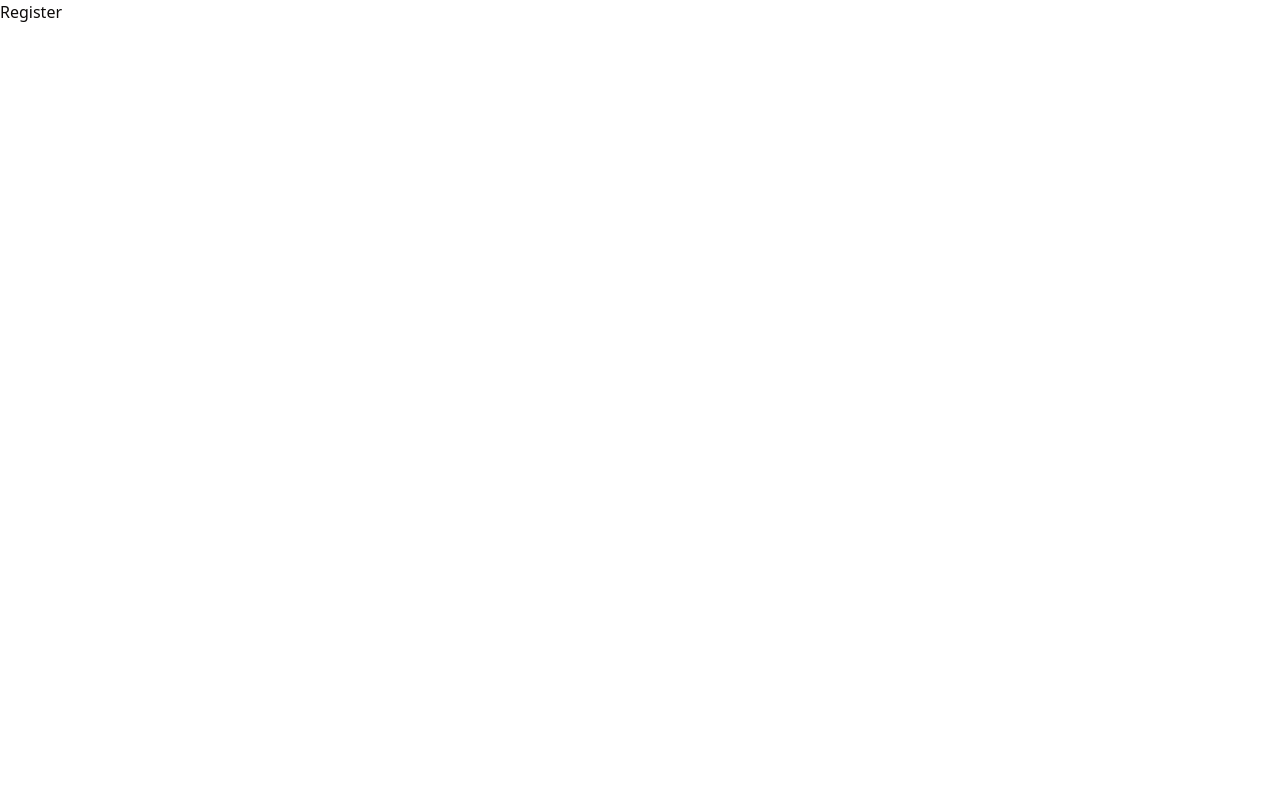
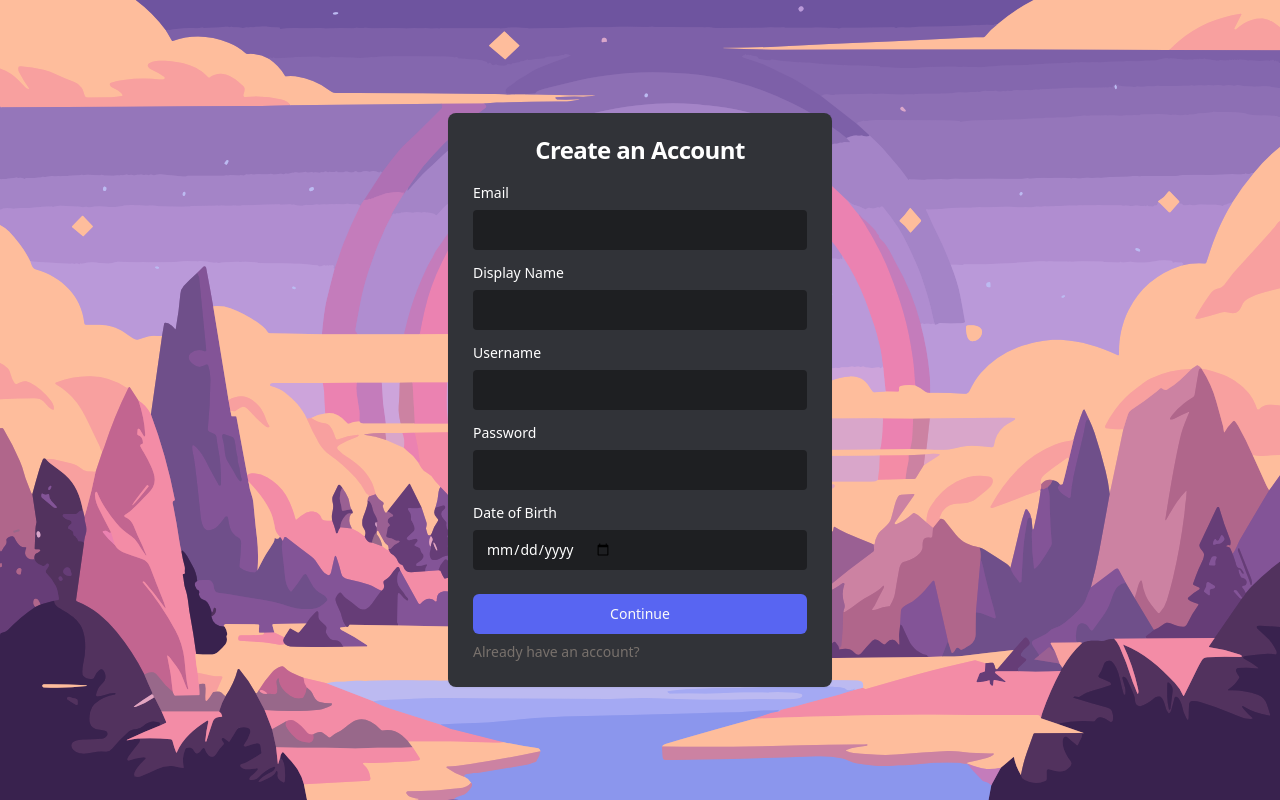
Before and after one commit to tusharag6/codeword, a React (Vite) app in the folder client/: page /register in a window 1280 px wide. Built offline with nearby package versions, Linux system fonts and the light colour scheme.

Commit message:
feat: made register page

```diff
--- a/client/src/components/LoginCard.tsx
+++ b/client/src/components/LoginCard.tsx
@@ -1,3 +1,4 @@
+import { Link } from 'react-router-dom';
 import { Button } from './ui/button';
 import {
   Card,
@@ -53,7 +54,11 @@ export default function LoginCard() {
       <CardFooter className="flex flex-col gap-2 items-start">
         <Button className="w-full bg-[#5865f2]">Login</Button>
         <div className="text-sm text-muted-foreground text-[#a4a9b0]">
-          Need an account? Register
+          Need an account?
+          <Link className="text-[#0b8ccd]" to="/register">
+            {' '}
+            Register
+          </Link>
         </div>
       </CardFooter>
     </Card>
--- /dev/null
+++ b/client/src/components/RegisterCard.tsx
@@ -0,0 +1,90 @@
+import { Link } from 'react-router-dom';
+import { Button } from './ui/button';
+import {
+  Card,
+  CardContent,
+  CardFooter,
+  CardHeader,
+  CardTitle,
+} from './ui/card';
+import { Input } from './ui/input';
+import { Label } from './ui/label';
+
+export default function RegisterCard() {
+  return (
+    <Card className="w-[30%] border bg-[#313338] border-transparent text-white">
+      <CardHeader className="flex flex-col items-center">
+        <CardTitle className="font-bold">Create an Account</CardTitle>
+      </CardHeader>
+      <CardContent>
+        <form>
+          <div className="grid w-full items-center gap-4">
+            <div className="flex flex-col space-y-1.5">
+              <Label htmlFor="email" className="pb-1">
+                Email
+              </Label>
+              <Input
+                type="email"
+                id="email"
+                className="bg-[#1e1f22] border-transparent"
+                required
+              />
+            </div>
+            <div className="flex flex-col space-y-1.5">
+              <Label htmlFor="displayName" className="pb-1">
+                Display Name
+              </Label>
+              <Input
+                type="text"
+                id="displayName"
+                className="bg-[#1e1f22] border-transparent"
+                required
+              />
+            </div>
+            <div className="flex flex-col space-y-1.5">
+              <Label htmlFor="username" className="pb-1">
+                Username
+              </Label>
+              <Input
+                type="text"
+                id="username"
+                className="bg-[#1e1f22] border-transparent"
+                required
+              />
+            </div>
+            <div className="flex flex-col space-y-1.5">
+              <Label htmlFor="password" className="pb-1">
+                Password
+              </Label>
+              <Input
+                type="password"
+                id="password"
+                className="bg-[#1e1f22] border-transparent"
+                required
+              />
+            </div>
+            <div className="flex flex-col space-y-1.5">
+              <Label htmlFor="dob" className="pb-1">
+                Date of Birth
+              </Label>
+              <Input
+                type="date"
+                id="dob"
+                className="bg-[#1e1f22] border-transparent"
+                required
+              />
+            </div>
+          </div>
+        </form>
+      </CardContent>
+      <CardFooter className="flex flex-col gap-2 items-start">
+        <Button className="w-full bg-[#5865f2]">Continue</Button>
+        <Link to="/login">
+          <div className="text-sm text-muted-foreground text-[#0b8ccd]">
+            Already have an account?
+          </div>
+        </Link>
+      </CardFooter>
+    </Card>
+  );
+}
--- a/client/src/pages/Register.tsx
+++ b/client/src/pages/Register.tsx
@@ -1,5 +1,15 @@
+import RegisterCard from '../components/RegisterCard';
+import authBg from '../assets/authBg.svg';
+
 function Register() {
-  return <div>Register</div>;
+  return (
+    <div
+      className="bg-cover bg-center h-screen w-full flex justify-center items-center"
+      style={{ backgroundImage: `url(${authBg})` }}
+    >
+      <RegisterCard />
+    </div>
+  );
 }
 
 export default Register;
```
